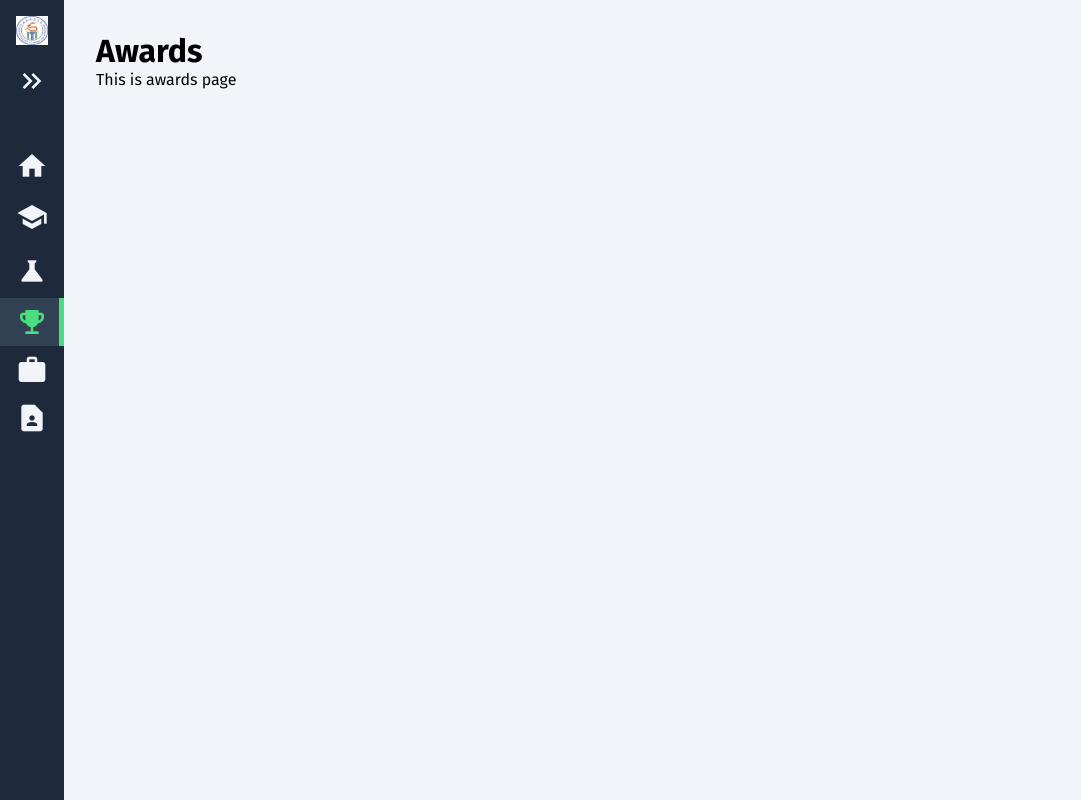
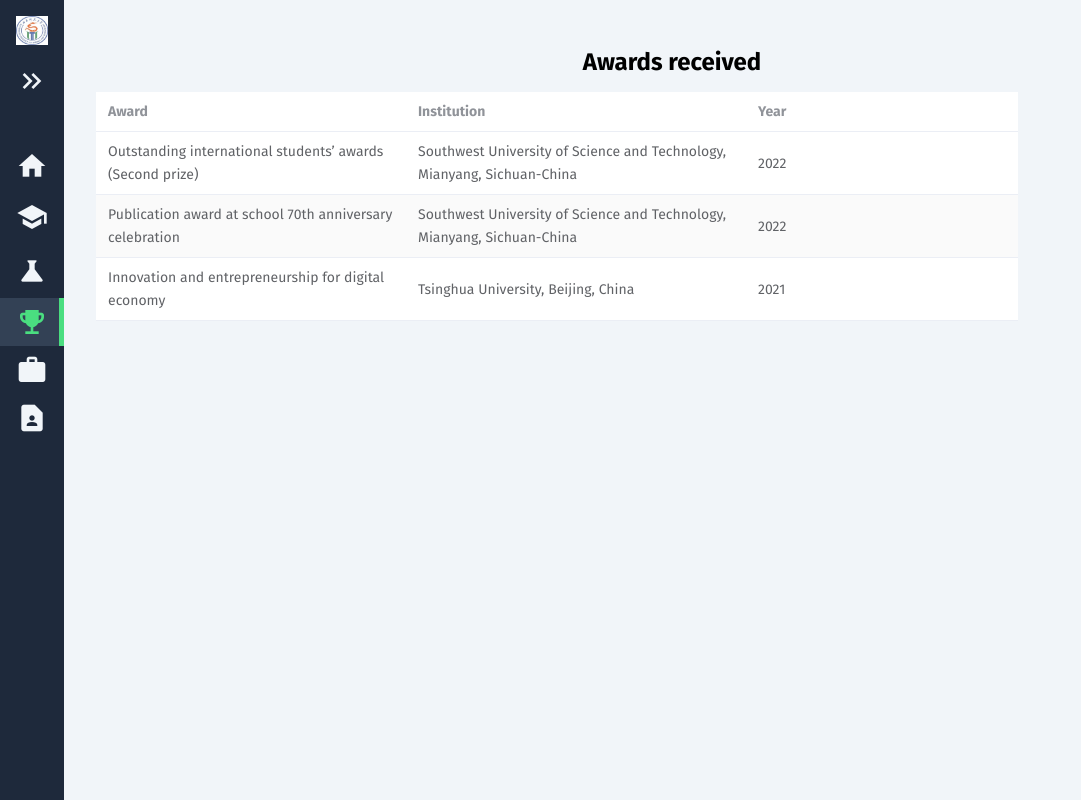
Before and after one commit to JustNETOrgani/justnetorgani.github.io, a Vue app in the folder dev/: page /awards in a window 1280 px wide. Shown: the whole page, without its empty margins (0-1081 px from the left). Built offline with nearby package versions, Linux system fonts and the light colour scheme; what oh-vue-icons would draw is missing.

Commit message:
Awards page done

```diff
--- a/dev/src/views/awards.vue
+++ b/dev/src/views/awards.vue
@@ -1,9 +1,44 @@
 <script setup>
+const tableData = [
+  {
+    award: 'Outstanding international students’ awards (Second prize)',
+    institution: 'Southwest University of Science and Technology, Mianyang, Sichuan-China',
+    year: '2022',
+  },
+  {
+    award: 'Publication award at school 70th anniversary celebration',
+    institution: 'Southwest University of Science and Technology, Mianyang, Sichuan-China',
+    year: '2022',
+  },
+  {
+    award: 'Innovation and entrepreneurship for digital economy',
+    institution: 'Tsinghua University, Beijing, China',
+    year: '2021'
+  }
+]
 </script>
 
 <template>
     <main class="awards-page">
-        <h1>Awards</h1>
-      <p>This is awards page</p>
+        <h2>Awards received</h2>
+        <div class="eduDiv">
+            <el-table :data="tableData" stripe style="width: 80%">
+                <el-table-column prop="award" label="Award" width="310" />
+                <el-table-column prop="institution" label="Institution" width="340" />
+                <el-table-column prop="year" label="Year" />
+            </el-table>
+        </div>
     </main>
 </template>
+
+<style lang="scss" scoped>
+h2 {
+  margin-top: 1rem;
+  margin-bottom: 1rem;
+  text-align: center;
+}
+.eduDiv {
+    align-content: center;
+    margin-bottom: 2rem;
+}
+</style>
```
